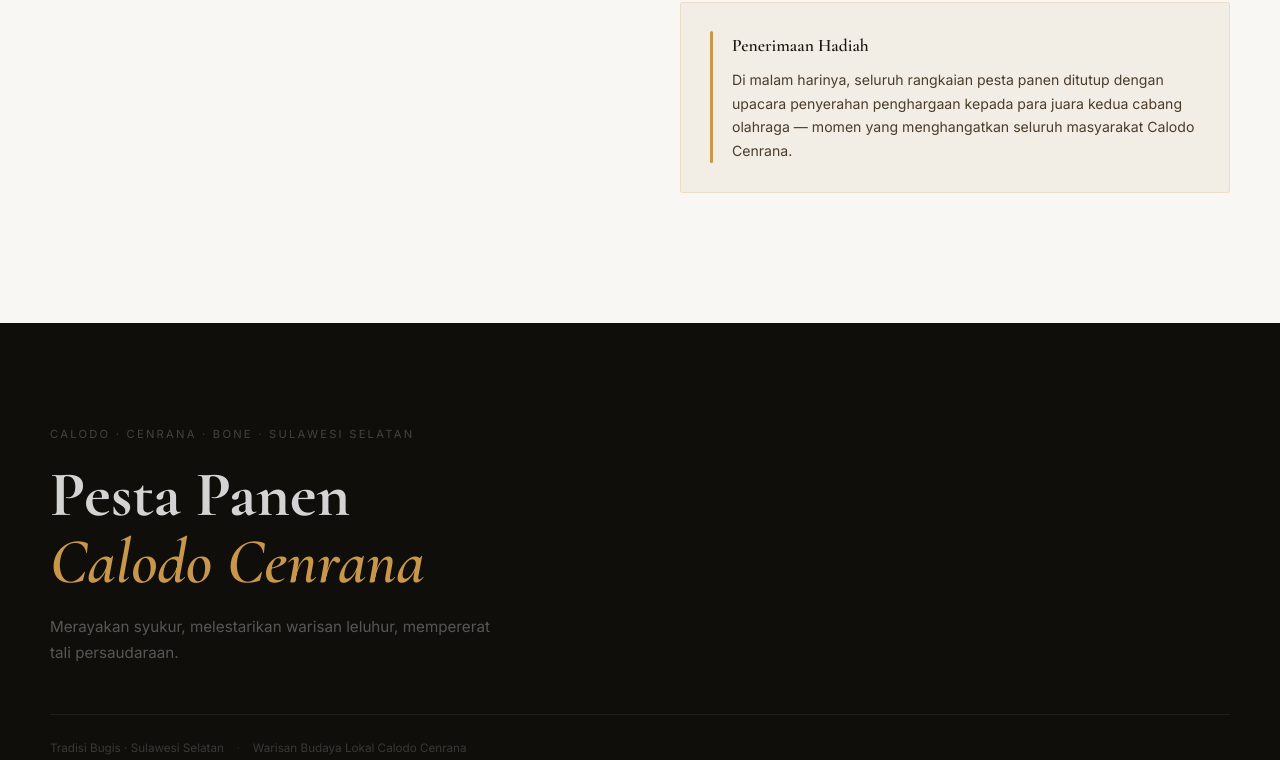
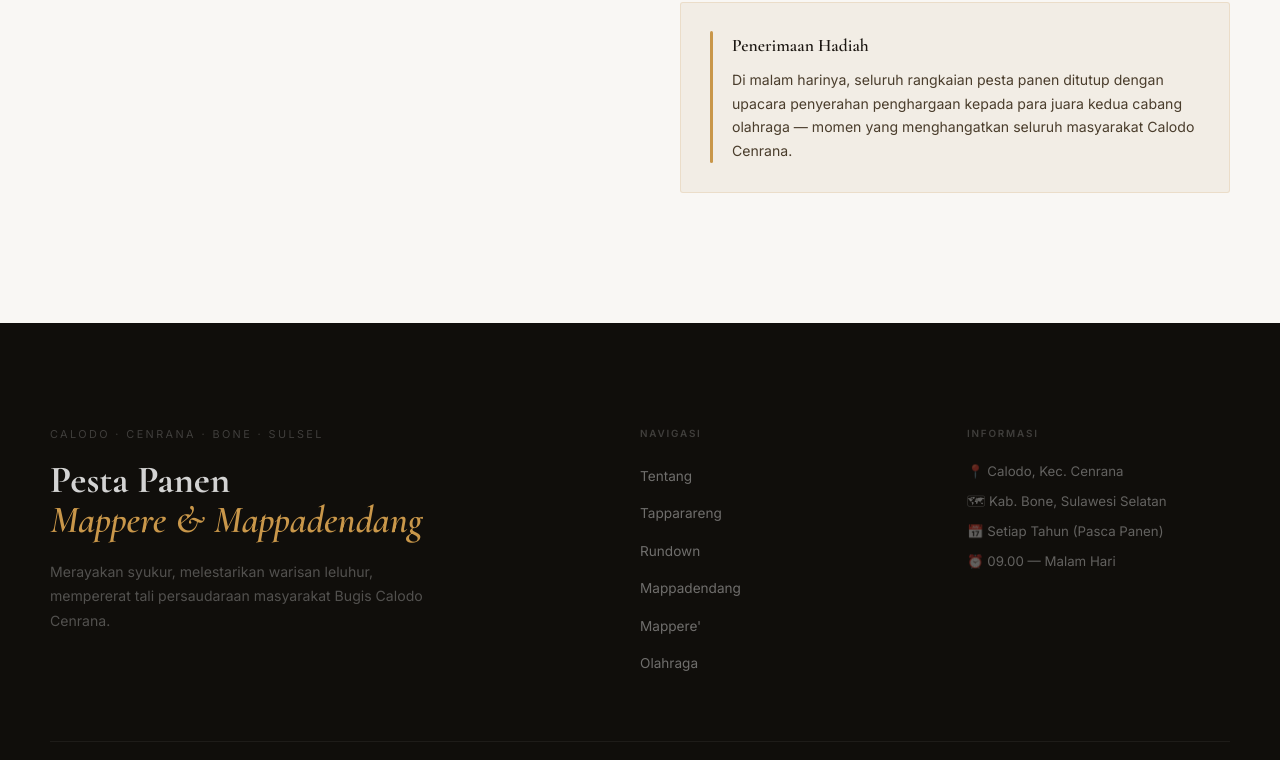
Before and after one commit to wi5nuu/MAPPERE-MAPPADENDANG, an Astro site: page / in a window 1280 px wide. Shown: the part 8631-9391 px from the top of the page. Built offline with nearby package versions, Linux system fonts and the light colour scheme; Astro itself is replaced by a stand-in of ours.

Commit message:
feat: rebuild Footer with 3-col grid, nav links, info, dynamic year, GitHub link, back-to-top

```diff
--- a/src/components/Footer.astro
+++ b/src/components/Footer.astro
@@ -1,41 +1,103 @@
 ---
+const year = new Date().getFullYear();
+const navLinks = [
+  { href: '#tentang',      label: 'Tentang' },
+  { href: '#tapparareng',  label: 'Tapparareng' },
+  { href: '#rundown',      label: 'Rundown' },
+  { href: '#mappadendang', label: 'Mappadendang' },
+  { href: '#mappere',      label: "Mappere'" },
+  { href: '#olahraga',     label: 'Olahraga' },
+];
 ---
 
-<footer id="footer">
+<footer id="footer" aria-label="Footer">
   <div class="container">
-    <div class="footer-body">
-      <p class="footer-loc">Calodo · Cenrana · Bone · Sulawesi Selatan</p>
-      <h2 class="footer-title">
-        Pesta Panen<br /><em>Calodo Cenrana</em>
-      </h2>
-      <p class="footer-tagline">
-        Merayakan syukur, melestarikan warisan leluhur, mempererat tali persaudaraan.
-      </p>
+    <div class="footer-grid">
+      <!-- Brand -->
+      <div class="footer-brand">
+        <p class="footer-loc">Calodo · Cenrana · Bone · Sulsel</p>
+        <h2 class="footer-title">
+          Pesta Panen<br /><em>Mappere &amp; Mappadendang</em>
+        </h2>
+        <p class="footer-tagline">
+          Merayakan syukur, melestarikan warisan leluhur,
+          mempererat tali persaudaraan masyarakat Bugis Calodo Cenrana.
+        </p>
+      </div>
+
+      <!-- Nav -->
+      <nav class="footer-nav" aria-label="Footer navigation">
+        <p class="footer-nav-title">Navigasi</p>
+        <ul>
+          {navLinks.map((l) => (
+            <li><a href={l.href}>{l.label}</a></li>
+          ))}
+        </ul>
+      </nav>
+
+      <!-- Info -->
+      <div class="footer-info">
+        <p class="footer-nav-title">Informasi</p>
+        <ul class="info-list">
+          <li>📍 Calodo, Kec. Cenrana</li>
+          <li>🗺 Kab. Bone, Sulawesi Selatan</li>
+          <li>📅 Setiap Tahun (Pasca Panen)</li>
+          <li>⏰ 09.00 — Malam Hari</li>
+        </ul>
+      </div>
     </div>
+
     <div class="footer-bar">
-      <span>Tradisi Bugis · Sulawesi Selatan</span>
+      <span>© {year} Pesta Panen Calodo Cenrana. Open Source — MIT License.</span>
       <span class="sep">·</span>
-      <span>Warisan Budaya Lokal Calodo Cenrana</span>
+      <a href="https://github.com/wi5nuu/MAPPERE-MAPPADENDANG" target="_blank" rel="noopener noreferrer" class="footer-gh">
+        <svg width="14" height="14" viewBox="0 0 24 24" fill="currentColor" aria-hidden="true">
+          <path d="M12 2C6.477 2 2 6.484 2 12.017c0 4.425 2.865 8.18 6.839 9.504.5.092.682-.217.682-.483 0-.237-.008-.868-.013-1.703-2.782.605-3.369-1.343-3.369-1.343-.454-1.158-1.11-1.466-1.11-1.466-.908-.62.069-.608.069-.608 1.003.07 1.531 1.032 1.531 1.032.892 1.53 2.341 1.088 2.91.832.092-.647.35-1.088.636-1.338-2.22-.253-4.555-1.113-4.555-4.951 0-1.093.39-1.988 1.029-2.688-.103-.253-.446-1.272.098-2.65 0 0 .84-.27 2.75 1.026A9.564 9.564 0 0112 6.844c.85.004 1.705.115 2.504.337 1.909-1.296 2.747-1.027 2.747-1.027.546 1.379.202 2.398.1 2.651.64.7 1.028 1.595 1.028 2.688 0 3.848-2.339 4.695-4.566 4.943.359.309.678.92.678 1.855 0 1.338-.012 2.419-.012 2.747 0 .268.18.58.688.482A10.019 10.019 0 0022 12.017C22 6.484 17.522 2 12 2z"/>
+        </svg>
+        GitHub
+      </a>
     </div>
   </div>
 </footer>
 
+<!-- Back to top -->
+<button id="btt" class="btt" aria-label="Kembali ke atas" title="Kembali ke atas">
+  <svg width="18" height="18" viewBox="0 0 24 24" fill="none" stroke="currentColor" stroke-width="2.5" stroke-linecap="round" stroke-linejoin="round" aria-hidden="true">
+    <path d="M18 15l-6-6-6 6"/>
+  </svg>
+</button>
+
+<script>
+  const btt = document.getElementById('btt')!;
+  window.addEventListener('scroll', () => {
+    btt.classList.toggle('btt-visible', window.scrollY > 600);
+  }, { passive: true });
+  btt.addEventListener('click', () => window.scrollTo({ top: 0, behavior: 'smooth' }));
+</script>
+
 <style>
 #footer {
   background: #100E0B;
-  padding: clamp(4rem, 8vw, 7rem) 0 2rem;
+  padding: clamp(4rem, 8vw, 7rem) 0 0;
 }
-.footer-body { margin-bottom: 3rem; }
+
+.footer-grid {
+  display: grid;
+  grid-template-columns: 2fr 1fr 1fr;
+  gap: 4rem;
+  margin-bottom: 4rem;
+}
+
 .footer-loc {
-  font-size: 0.7rem;
-  letter-spacing: 0.2em;
+  font-size: 0.68rem;
+  letter-spacing: 0.22em;
   text-transform: uppercase;
-  color: rgba(255,255,255,0.22);
+  color: rgba(255,255,255,0.2);
   margin-bottom: 1rem;
 }
 .footer-title {
   font-family: var(--ff-serif);
-  font-size: clamp(2.2rem, 5vw, 4rem);
+  font-size: clamp(1.8rem, 3vw, 3rem);
   font-weight: 700;
   color: rgba(255,255,255,0.82);
   line-height: 1.05;
@@ -43,19 +105,86 @@
 }
 .footer-title em { color: var(--gold); font-style: italic; }
 .footer-tagline {
-  font-size: 0.95rem;
-  color: rgba(255,255,255,0.3);
-  max-width: 440px;
-  line-height: 1.7;
+  font-size: 0.88rem;
+  color: rgba(255,255,255,0.28);
+  line-height: 1.75;
+  max-width: 380px;
 }
+
+.footer-nav-title {
+  font-size: 0.62rem;
+  font-weight: 700;
+  letter-spacing: 0.18em;
+  text-transform: uppercase;
+  color: rgba(255,255,255,0.2);
+  margin-bottom: 1.2rem;
+}
+.footer-nav ul, .info-list {
+  list-style: none;
+  display: flex;
+  flex-direction: column;
+  gap: 0.65rem;
+}
+.footer-nav a {
+  font-size: 0.85rem;
+  color: rgba(255,255,255,0.4);
+  transition: color 0.25s;
+}
+.footer-nav a:hover { color: var(--gold); }
+
+.info-list li {
+  font-size: 0.83rem;
+  color: rgba(255,255,255,0.35);
+  line-height: 1.5;
+}
+
 .footer-bar {
-  border-top: 1px solid rgba(255,255,255,0.07);
-  padding-top: 1.5rem;
+  border-top: 1px solid rgba(255,255,255,0.06);
+  padding: 1.5rem 0;
   display: flex;
   gap: 0.8rem;
   align-items: center;
-  font-size: 0.73rem;
+  font-size: 0.72rem;
   color: rgba(255,255,255,0.18);
+  flex-wrap: wrap;
 }
-.sep { color: rgba(255,255,255,0.1); }
+.sep { color: rgba(255,255,255,0.08); }
+.footer-gh {
+  display: inline-flex;
+  align-items: center;
+  gap: 0.35rem;
+  color: rgba(255,255,255,0.25);
+  transition: color 0.25s;
+  margin-left: auto;
+}
+.footer-gh:hover { color: var(--gold); }
+
+/* Back to top */
+.btt {
+  position: fixed;
+  bottom: 6rem;
+  right: 1.5rem;
+  z-index: 900;
+  width: 40px; height: 40px;
+  border-radius: 50%;
+  border: 1px solid rgba(255,255,255,0.12);
+  background: rgba(16,14,11,0.85);
+  backdrop-filter: blur(12px);
+  color: rgba(255,255,255,0.5);
+  cursor: pointer;
+  display: flex;
+  align-items: center;
+  justify-content: center;
+  opacity: 0;
+  transform: translateY(10px);
+  transition: opacity 0.3s, transform 0.3s, background 0.3s;
+  pointer-events: none;
+}
+.btt-visible { opacity: 1; transform: none; pointer-events: auto; }
+.btt:hover { background: rgba(201,151,74,0.15); color: var(--gold); border-color: rgba(201,151,74,0.3); }
+
+@media (max-width: 768px) {
+  .footer-grid { grid-template-columns: 1fr; gap: 2.5rem; }
+  .btt { bottom: 7rem; }
+}
 </style>
```
